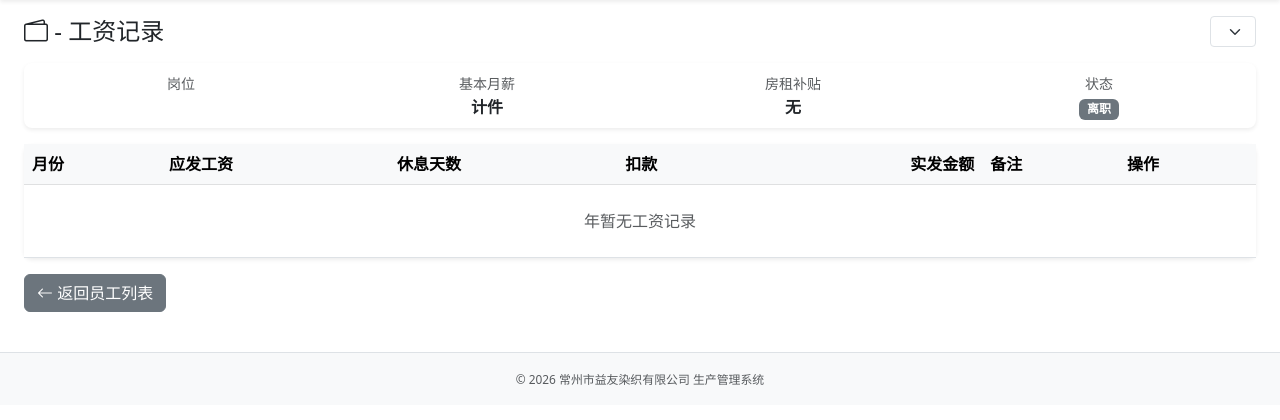
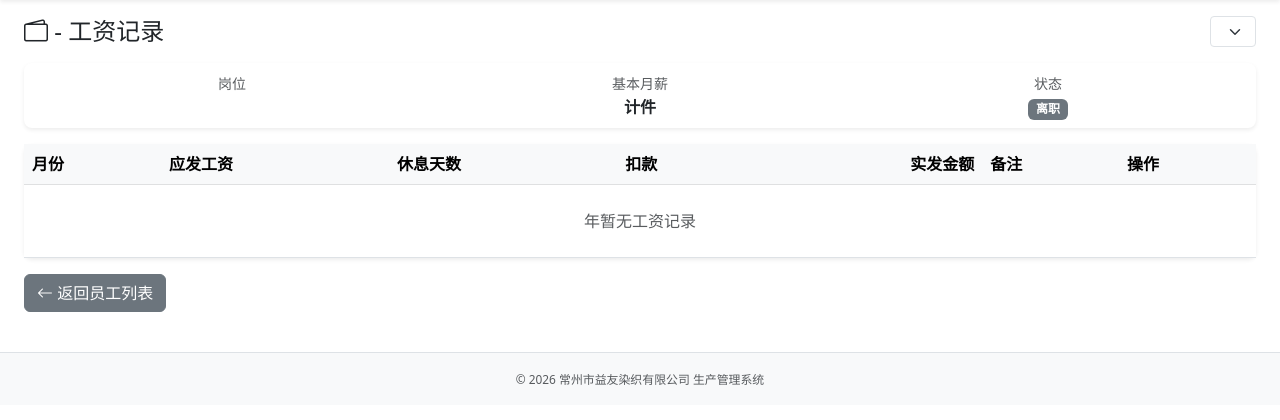
Before and after one commit to bzlw87/yiyou_factory, a Python web app: template app/templates/wages/wage_detail.html in a window 1280 px wide. Shown: the part 52-472 px from the top of the page. Run offline with Jinja, Linux system fonts and the light colour scheme; the template is opened without the code that fills it, so the values that code supplies are empty.

Commit message:
前端调整

```diff
--- a/app/templates/wages/wage_detail.html
+++ b/app/templates/wages/wage_detail.html
@@ -20,7 +20,6 @@
         <div class="row text-center">
             <div class="col"><small class="text-muted">岗位</small><div class="fw-bold">{{ emp.position }}</div></div>
             <div class="col"><small class="text-muted">基本月薪</small><div class="fw-bold">{% if emp.base_salary %}{{ emp.base_salary }}元{% else %}计件{% endif %}</div></div>
-            <div class="col"><small class="text-muted">房租补贴</small><div class="fw-bold">{% if emp.rent_subsidy and emp.rent_subsidy > 0 %}{{ emp.rent_subsidy }}元/年{% else %}无{% endif %}</div></div>
             <div class="col"><small class="text-muted">状态</small><div>{% if emp.is_active %}<span class="badge bg-success">在职</span>{% else %}<span class="badge bg-secondary">离职</span>{% endif %}</div></div>
         </div>
     </div>
```
